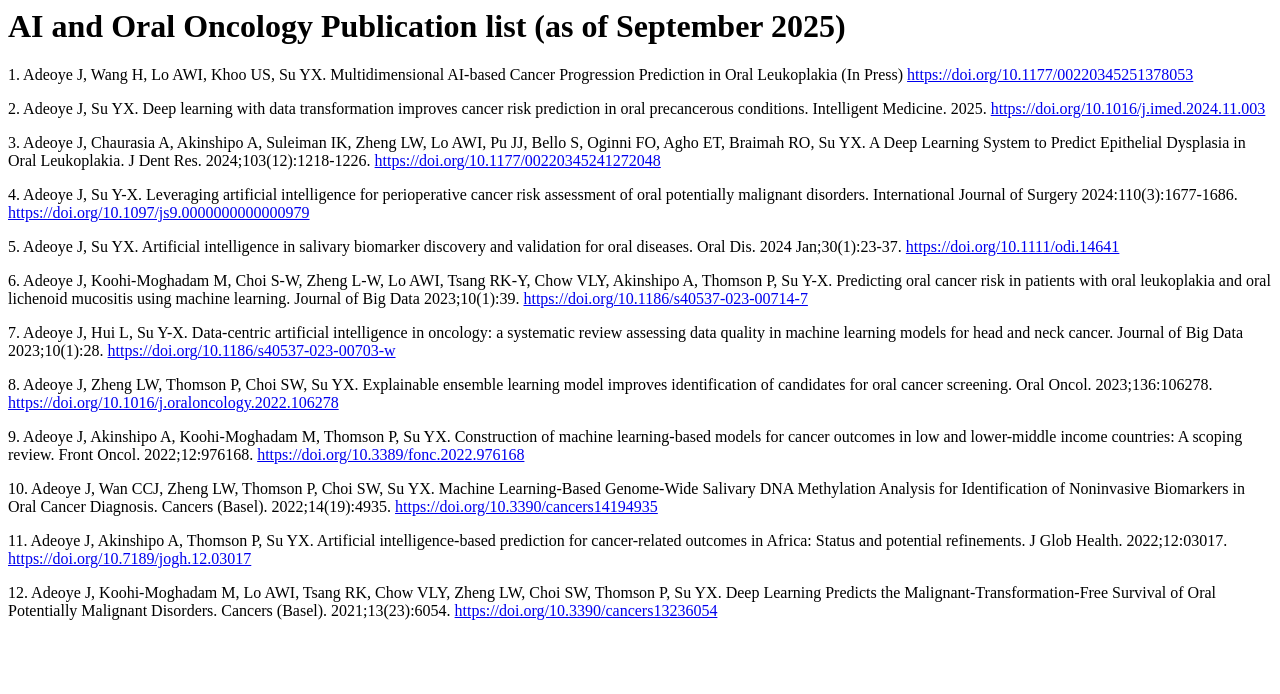
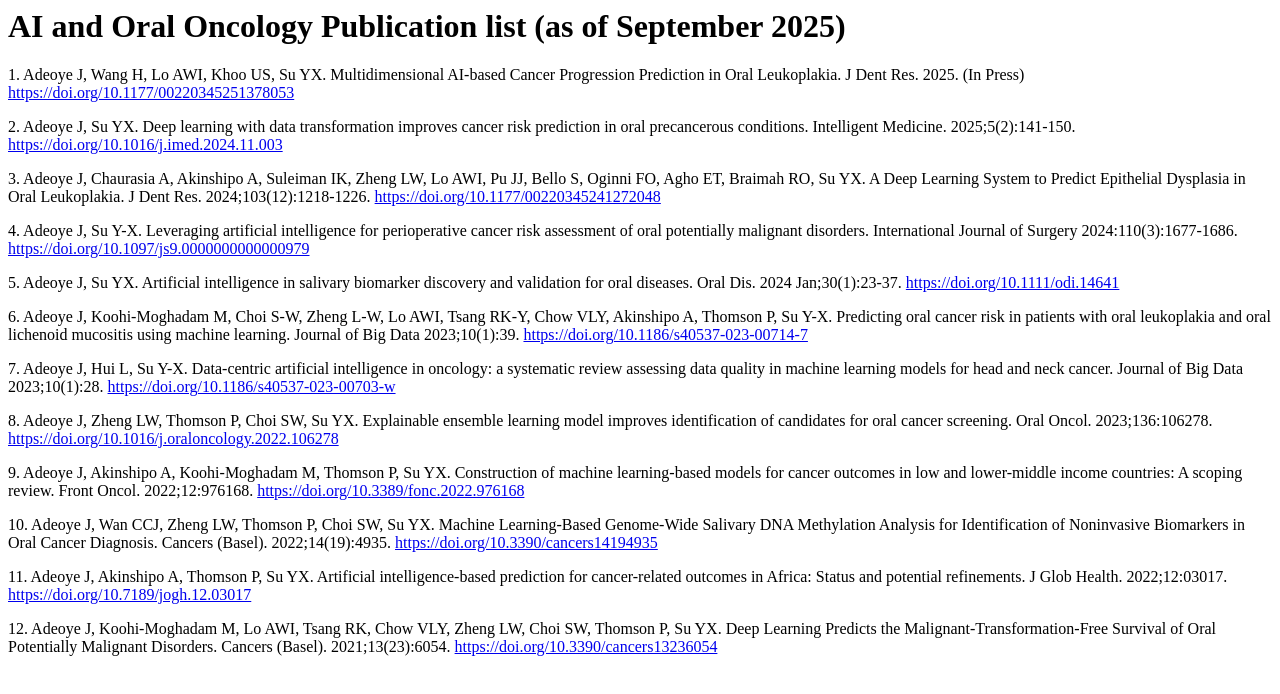
Before and after one commit to jaadeoye/jaadeoye.github.io, a plain HTML site: page index.html in a window 1280 px wide. Drawn offline with Linux system fonts and the light colour scheme.

Commit message:
Update index.html

```diff
--- a/index.html
+++ b/index.html
@@ -2,8 +2,8 @@
 
 <body>
   <h1>AI and Oral Oncology Publication list (as of September 2025)</h1>
-  <p>1.  Adeoye J, Wang H, Lo AWI, Khoo US, Su YX. Multidimensional AI-based Cancer Progression Prediction in Oral Leukoplakia (In Press) <a href= https://doi.org/10.1177/00220345251378053>https://doi.org/10.1177/00220345251378053</a></p>
-  <p>2.  Adeoye J, Su YX. Deep learning with data transformation improves cancer risk prediction in oral precancerous conditions. Intelligent Medicine. 2025. <a href= https://doi.org/10.1016/j.imed.2024.11.003>https://doi.org/10.1016/j.imed.2024.11.003</a></p>
+  <p>1.  Adeoye J, Wang H, Lo AWI, Khoo US, Su YX. Multidimensional AI-based Cancer Progression Prediction in Oral Leukoplakia. J Dent Res. 2025. (In Press) <a href= https://doi.org/10.1177/00220345251378053>https://doi.org/10.1177/00220345251378053</a></p>
+  <p>2.  Adeoye J, Su YX. Deep learning with data transformation improves cancer risk prediction in oral precancerous conditions. Intelligent Medicine. 2025;5(2):141-150. <a href= https://doi.org/10.1016/j.imed.2024.11.003>https://doi.org/10.1016/j.imed.2024.11.003</a></p>
   <p>3.  Adeoye J, Chaurasia A, Akinshipo A, Suleiman IK, Zheng LW, Lo AWI, Pu JJ, Bello S, Oginni FO, Agho ET, Braimah RO, Su YX. A Deep Learning System to Predict Epithelial Dysplasia in Oral Leukoplakia. J Dent Res. 2024;103(12):1218-1226. <a href=https://doi.org/10.1177/00220345241272048>https://doi.org/10.1177/00220345241272048</a></p>
   <p>4.  Adeoye J, Su Y-X. Leveraging artificial intelligence for perioperative cancer risk assessment of oral potentially malignant disorders. International Journal of Surgery 2024:110(3):1677-1686. <a href=https://doi.org/10.1097/js9.0000000000000979>https://doi.org/10.1097/js9.0000000000000979</a></p>
   <p>5.  Adeoye J, Su YX. Artificial intelligence in salivary biomarker discovery and validation for oral diseases. Oral Dis. 2024 Jan;30(1):23-37. <a href=https://doi.org/10.1111/odi.14641>https://doi.org/10.1111/odi.14641</a></p>
```
